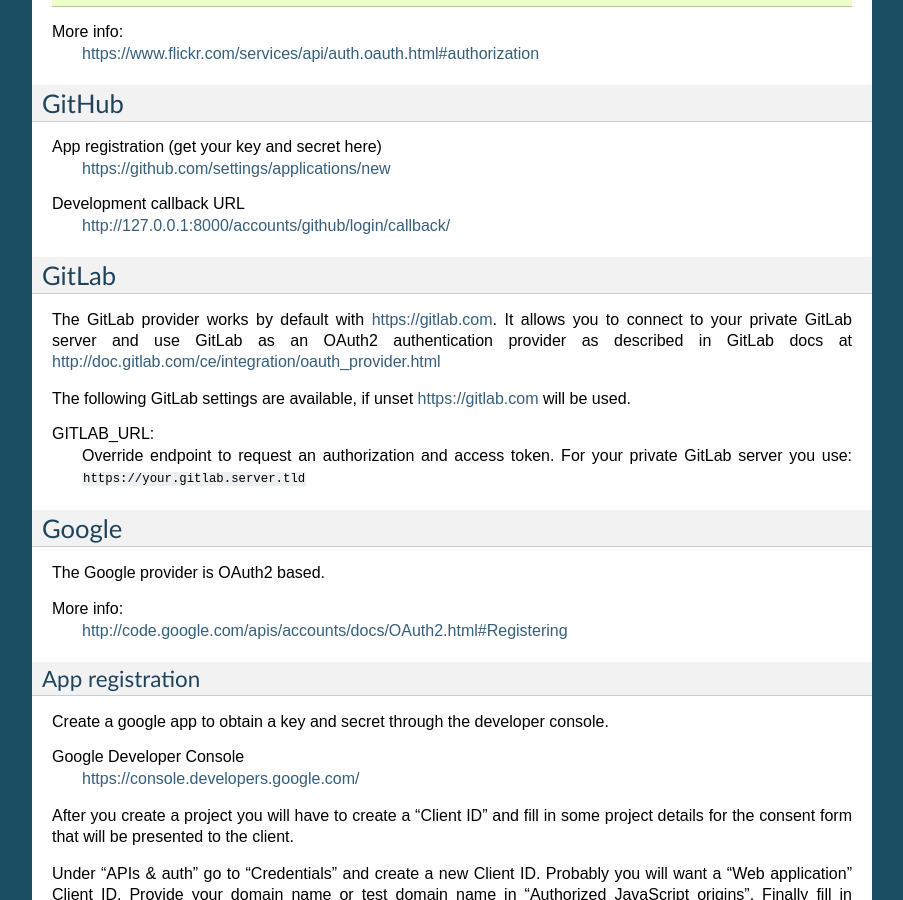
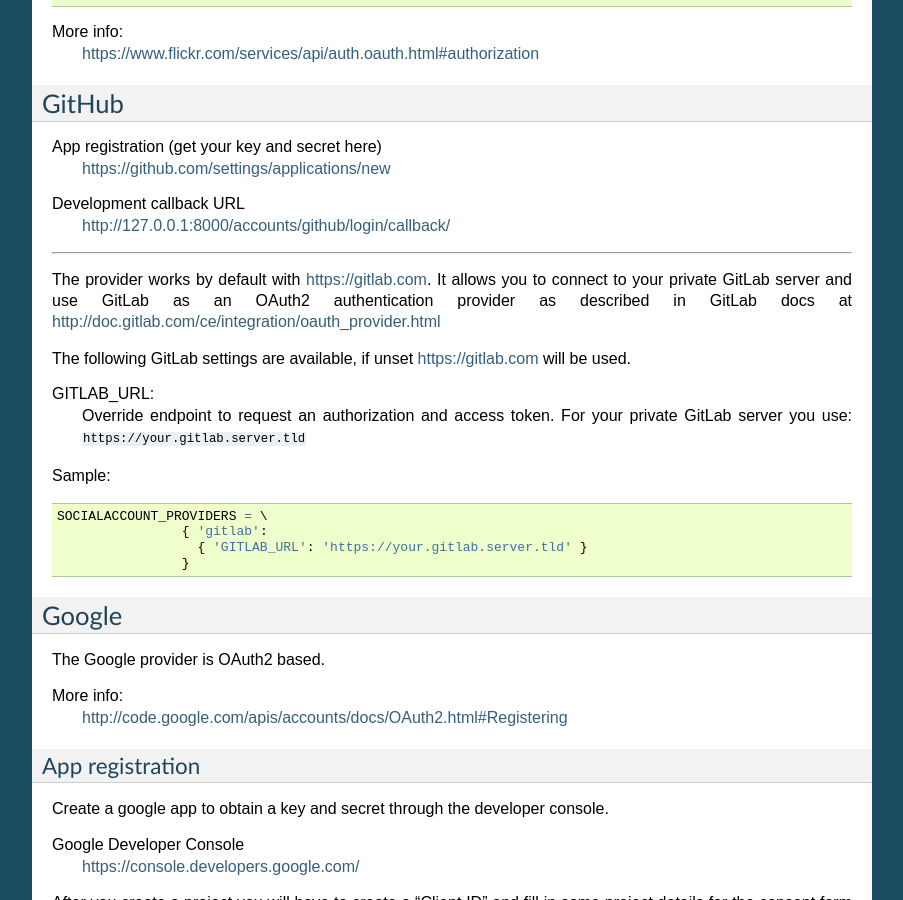
Before and after one commit to pennersr/django-allauth, a Sphinx documentation site: the page built from docs/providers.rst, in a window 1280 px wide and 900 px high, scrolled down 5752 px. Shown: the whole window, without its empty margins (198-1101 px from the left). Built offline with Sphinx 7.4.7, drawn with Linux system fonts in a browser that asks for light colours; pages that are not in the unit, such as notebooks, are missing from menus.

Commit message:
Added example for GitLab URL configuration
For first-time users it is not obvious that these settings need to go in the 'SOCIALACCOUNT_PROVIDERS'.

```diff
--- a/docs/providers.rst
+++ b/docs/providers.rst
@@ -365,6 +367,13 @@
 GITLAB_URL:
     Override endpoint to request an authorization and access token. For your
     private GitLab server you use: ``https://your.gitlab.server.tld``
+
+Sample::
+
+    SOCIALACCOUNT_PROVIDERS = \
+                    { 'gitlab':
+                      { 'GITLAB_URL': 'https://your.gitlab.server.tld' }
+                    }
 
 
 Google
```
Also changed, not shown: other parts of docs/providers.rst (+4 -2 lines).
